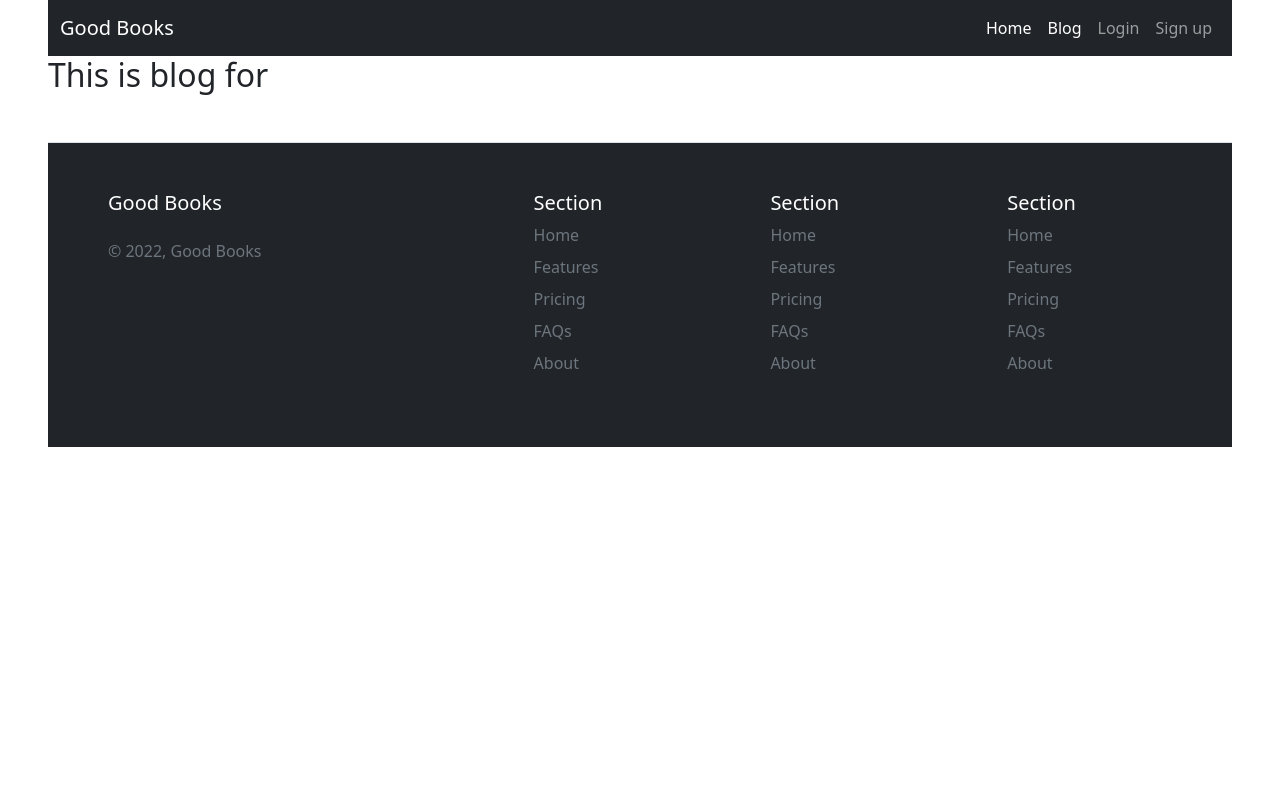
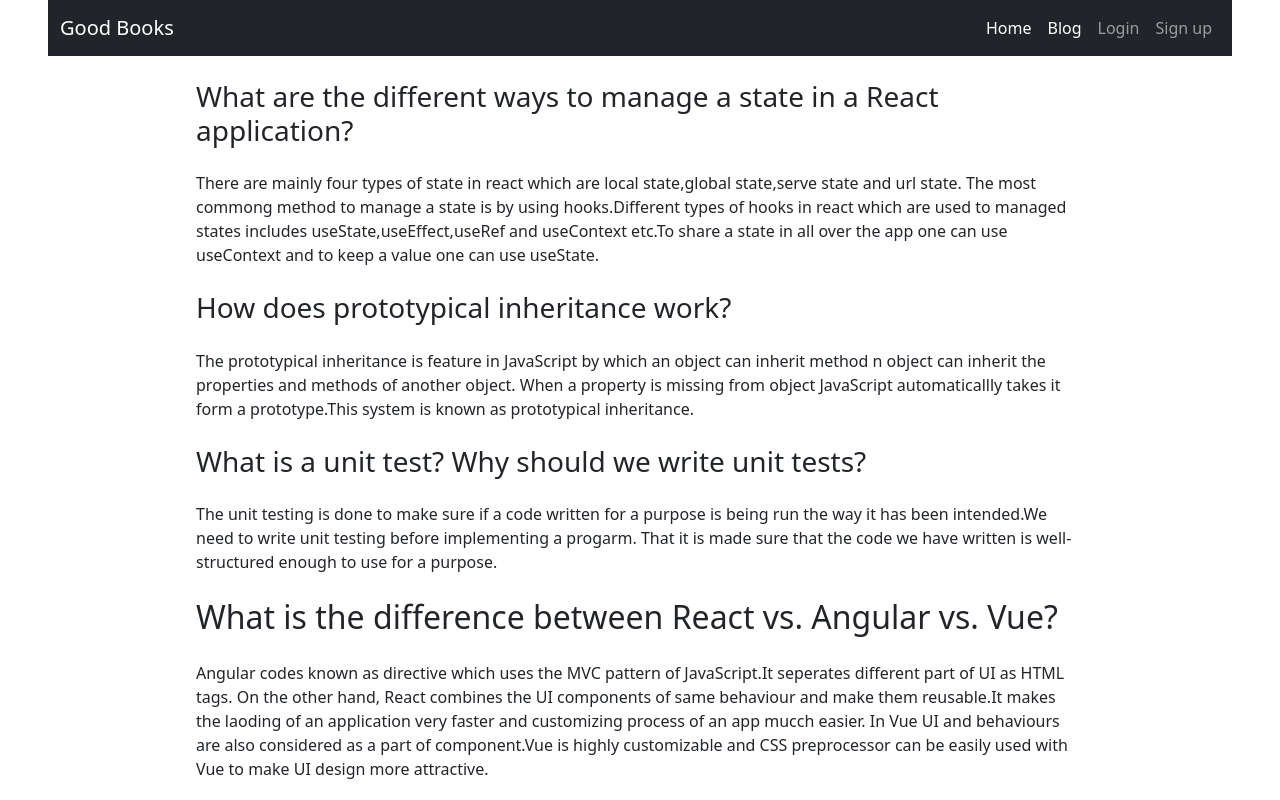
Before and after one commit to thinkingmore/good-books-client, a React (Create React App) app: page /blog in a window 1280 px wide. Shown: the top 800 px of the page. Built offline with nearby package versions, Linux system fonts and the light colour scheme; no server answers.

Commit message:
added the answers of questions in blog page

```diff
--- a/src/components/Pages/Blog/Blog.js
+++ b/src/components/Pages/Blog/Blog.js
@@ -1,13 +1,45 @@
-import React, { useContext } from 'react';
-import { AuthContext } from '../../../contexts/AuthProvider/AuthProvider';
-import { useFetch } from '../../../hooks/useFetch';
+import React  from 'react';
 
 const Blog = () => {
-    const {user} = useContext(AuthContext)
-    const [userInfo] = useFetch(user?.email)
+
     return (
-        <div>
-            <h2>This is blog for {userInfo.role}</h2>
+        <div className='mx-auto w-75'>
+            <section>
+                <h3 className='my-4'>What are the different ways to manage a state in a React application?</h3>
+                <p>
+                    There are mainly four types of state in react which are local state,global state,serve state and url state.
+                    The most commong method to manage a state is by using hooks.Different types of hooks in react which are used
+                    to managed states includes useState,useEffect,useRef and useContext etc.To share a state in all over the app one can
+                    use useContext and to keep a value one can use useState.
+                </p>
+            </section>
+            <section>
+                <h3 className="my-4">How does prototypical inheritance work?</h3>
+                <p>The prototypical inheritance is feature in JavaScript
+                   by which an object can inherit method n object can inherit the properties and methods of another object.
+                   When a property is missing from object JavaScript automaticallly takes it form a prototype.This
+                   system is known as prototypical inheritance.
+                   </p>
+            </section>
+            <section>
+                <h3 className="my-4">What is a unit test? Why should we write unit tests?</h3>
+                <p>The unit testing is done to make sure if a code written for a purpose is being run
+                    the way it has been intended.We need to write unit testing before implementing a progarm.
+                    That it is made sure that the code we have written is well-structured enough to use for a purpose.
+                </p>
+            </section>
+            <section>
+                <h2 className="my-4">What is the difference between React vs. Angular vs. Vue?</h2>
+                <p>Angular codes known as directive which uses the MVC pattern of JavaScript.It seperates different
+                part of UI as HTML tags.
+
+                On the other hand, React combines the UI components of same behaviour and make them reusable.It makes the
+                laoding of an application very faster and customizing process of an app mucch easier.
+
+                In Vue UI and behaviours are also considered as a part of component.Vue is highly customizable and CSS preprocessor
+                can be easily used with Vue to make UI design more attractive.
+                </p>
+            </section>
         </div>
     );
 };
--- /dev/null
+++ b/src/components/Pages/NotFound/NotFound.js
@@ -0,0 +1,11 @@
+import React from 'react';
+
+const NotFound = () => {
+    return (
+        <div className='w-100'>
+            <img className='img-fluid mx-auto' src="https://images.unsplash.com/photo-1584824486509-112e4181ff6b?ixlib=rb-4.0.3&ixid=MnwxMjA3fDB8MHxwaG90by1wYWdlfHx8fGVufDB8fHx8&auto=format&fit=crop&w=870&q=80" alt="notFound"/>
+        </div>
+    );
+};
+
+export default NotFound;
--- a/src/components/Router/Routes/Routes/Routes.js
+++ b/src/components/Router/Routes/Routes/Routes.js
@@ -7,6 +7,7 @@ import MyProduct from '../../../Pages/Dashboard/MyProduct';
 import Home from '../../../Pages/Home/Home/Home';
 import Login from '../../../Pages/Login/Login/Login';
 import SignUp from '../../../Pages/Login/SignUp/SignUp';
+import NotFound from '../../../Pages/NotFound/NotFound';
 const {createBrowserRouter} = require('react-router-dom');
 
 export const router = createBrowserRouter([
@@ -42,6 +43,10 @@ export const router = createBrowserRouter([
             {
                 path: '/myproducts',
                 element: <MyProduct></MyProduct>
+            },
+            {
+                path: '*',
+                element: <NotFound></NotFound>
             }
         ]
     }
```
